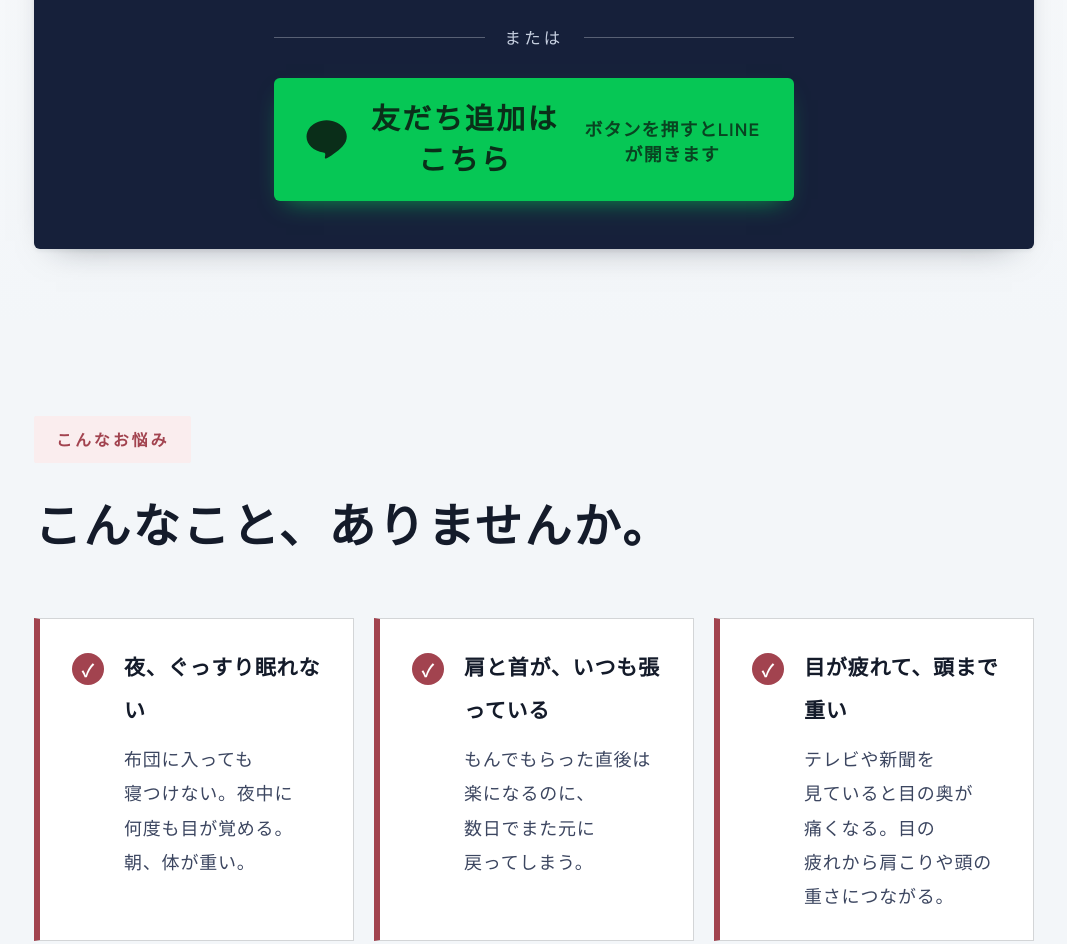
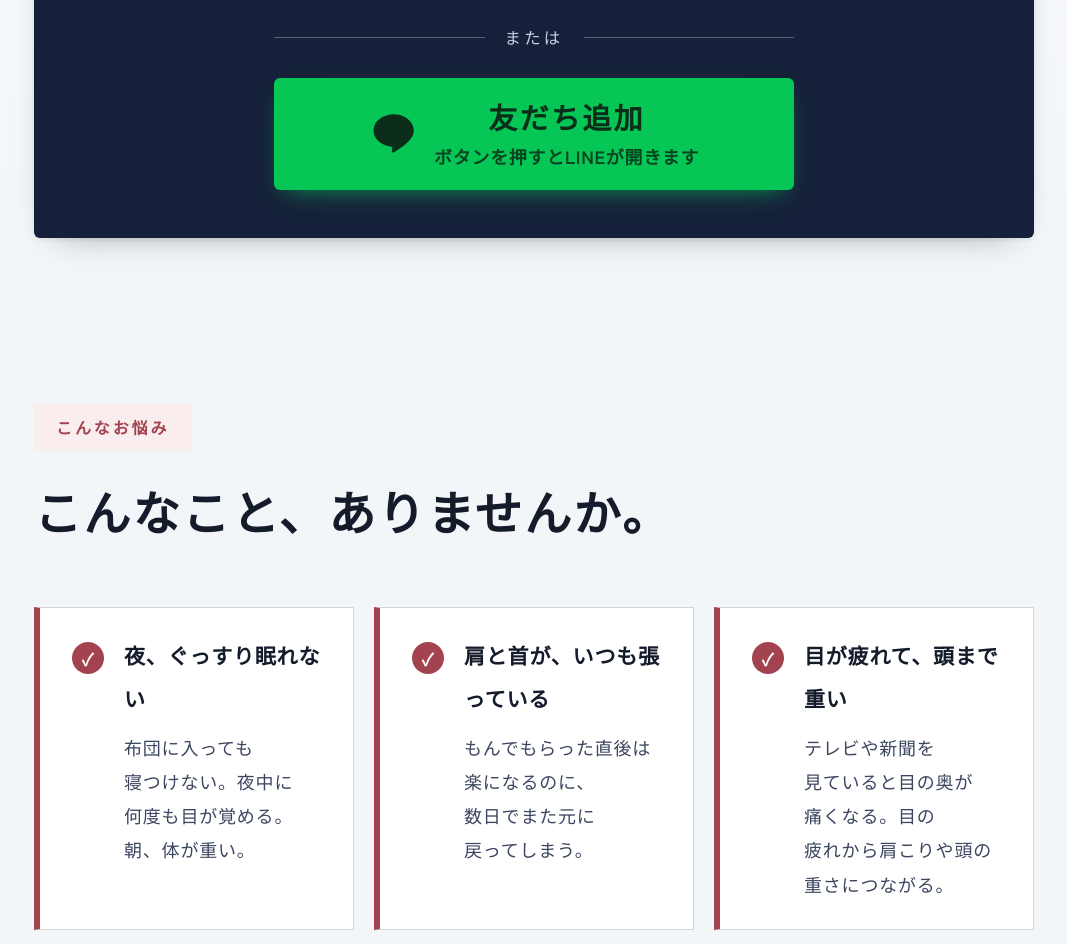
Before and after one commit to KOKI2825/jiriki-mamigaoka, a plain HTML site: page index.html in a window 1280 px wide. Shown: the part 1143-2087 px from the top of the page, without its empty margins (106-1173 px from the left). Drawn offline with Linux system fonts and the light colour scheme; a web font is replaced by a local one.

Commit message:
LINEボタン内の改行崩れを修正
Co-Authored-By: Claude Opus 5 <noreply@anthropic.com>

```diff
--- a/index.html
+++ b/index.html
@@ -105,14 +105,15 @@ h1 em{font-style:normal; color:var(--accent); border-bottom:.18em solid var(--ac
   padding:1.05rem 1.4rem; border-radius:6px; box-shadow:0 10px 24px -12px rgba(6,199,85,.8); transition:transform .2s ease, filter .2s ease}
 .linebtn:hover{transform:translateY(-2px); filter:brightness(1.06)}
 .linebtn svg{flex:none; width:1.7em; height:1.7em}
-.linebtn small{display:block; font-family:"Zen Kaku Gothic New",sans-serif; font-size:.62em; font-weight:700; letter-spacing:.06em; opacity:.85; margin-top:.15rem}
+.linebtn .lb{display:block; text-align:center; line-height:1.4}
+.linebtn small{display:block; font-family:"Zen Kaku Gothic New",sans-serif; font-size:.62em; font-weight:700; letter-spacing:.04em; opacity:.85; margin-top:.2rem; white-space:nowrap}
 .linebtn.sm{font-size:.95rem; padding:.6rem 1.1rem; width:auto; border-radius:4px; box-shadow:none}
 .linebtn.sm svg{width:1.4em; height:1.4em}
 .qr-block{display:grid; justify-items:center; gap:.6rem; margin-top:.4rem}
 .qr-plate{background:#fff; padding:.6rem; border-radius:4px; width:9.5rem}
 .qr{display:block; width:100%; height:auto; shape-rendering:crispEdges}
 .qr-block p{font-size:.78rem; color:var(--moon-soft); line-height:1.8}
-@media (max-width:700px){ .qr-block{display:none} .telbox{padding:1.5rem 1.1rem} }
+@media (max-width:700px){ .qr-block{display:none} .telbox{padding:1.5rem 1.1rem} .linebtn{padding:1rem .9rem; gap:.6rem; letter-spacing:.05em} }
 
 /* ---- worry cards ---- */
 .worries{display:grid; grid-template-columns:repeat(auto-fit,minmax(280px,1fr)); gap:1rem; margin-top:2.6rem}
@@ -226,7 +227,7 @@ footer strong{font-family:"Zen Old Mincho",serif; color:#fff; font-size:1.15rem;
         <button type="button" class="l" id="fsL" aria-pressed="false">大きく</button>
       </div>
       <a class="tel-mini" href="tel:0000000000"><svg viewBox="0 0 24 24" fill="currentColor" aria-hidden="true"><path d="M6.6 10.8c1.7 3.4 4.2 5.9 7.6 7.6l2.5-2.5c.3-.3.8-.4 1.2-.3 1.2.4 2.5.6 3.9.6.6 0 1 .4 1 1V21c0 .6-.4 1-1 1C11.3 22 2 12.7 2 1c0-.6.4-1 1-1h3.9c.6 0 1 .4 1 1 0 1.3.2 2.6.6 3.9.1.4 0 .8-.3 1.2l-2.6 2.5z" transform="translate(0 1)"/></svg> <span>000-0000-0000<small>9時〜16時</small></span></a>
-      <a class="linebtn sm" href="https://lin.ee/zrGml9s" target="_blank" rel="noopener"><svg viewBox="0 0 24 24" fill="currentColor" aria-hidden="true"><path d="M12 2.6c-5.4 0-9.8 3.5-9.8 7.9 0 3.9 3.5 7.2 8.2 7.8.3.07.75.22.86.5.1.26.07.66.03.92l-.14.83c-.04.25-.2.97.85.53s5.65-3.33 7.7-5.7c1.42-1.56 2.1-3.14 2.1-4.88 0-4.36-4.4-7.9-9.8-7.9z"/></svg> LINEで相談</a>
+      <a class="linebtn sm" href="https://lin.ee/zrGml9s" target="_blank" rel="noopener"><svg viewBox="0 0 24 24" fill="currentColor" aria-hidden="true"><path d="M12 2.6c-5.4 0-9.8 3.5-9.8 7.9 0 3.9 3.5 7.2 8.2 7.8.3.07.75.22.86.5.1.26.07.66.03.92l-.14.83c-.04.25-.2.97.85.53s5.65-3.33 7.7-5.7c1.42-1.56 2.1-3.14 2.1-4.88 0-4.36-4.4-7.9-9.8-7.9z"/></svg><span class="lb">LINEで相談</span></a>
     </div>
   </div>
 </div>
@@ -247,7 +248,7 @@ footer strong{font-family:"Zen Old Mincho",serif; color:#fff; font-size:1.15rem;
       <a class="num" href="tel:0000000000">000-0000-0000</a>
       <p class="hours">受付時間　午前9時 〜 午後4時<br>出られないこともございます。<br>その際は、こちらから折り返します。</p>
       <p class="split">または</p>
-      <a class="linebtn" href="https://lin.ee/zrGml9s" target="_blank" rel="noopener"><svg viewBox="0 0 24 24" fill="currentColor" aria-hidden="true"><path d="M12 2.6c-5.4 0-9.8 3.5-9.8 7.9 0 3.9 3.5 7.2 8.2 7.8.3.07.75.22.86.5.1.26.07.66.03.92l-.14.83c-.04.25-.2.97.85.53s5.65-3.33 7.7-5.7c1.42-1.56 2.1-3.14 2.1-4.88 0-4.36-4.4-7.9-9.8-7.9z"/></svg> 友だち追加はこちら<small>ボタンを押すとLINEが開きます</small></a>
+      <a class="linebtn" href="https://lin.ee/zrGml9s" target="_blank" rel="noopener"><svg viewBox="0 0 24 24" fill="currentColor" aria-hidden="true"><path d="M12 2.6c-5.4 0-9.8 3.5-9.8 7.9 0 3.9 3.5 7.2 8.2 7.8.3.07.75.22.86.5.1.26.07.66.03.92l-.14.83c-.04.25-.2.97.85.53s5.65-3.33 7.7-5.7c1.42-1.56 2.1-3.14 2.1-4.88 0-4.36-4.4-7.9-9.8-7.9z"/></svg><span class="lb">友だち追加<small>ボタンを押すとLINEが開きます</small></span></a>
     </div>
   </div>
 </header>
@@ -401,7 +402,7 @@ footer strong{font-family:"Zen Old Mincho",serif; color:#fff; font-size:1.15rem;
 
       <div class="telbox">
         <p class="cap">LINEでのお問い合わせ</p>
-        <a class="linebtn" href="https://lin.ee/zrGml9s" target="_blank" rel="noopener"><svg viewBox="0 0 24 24" fill="currentColor" aria-hidden="true"><path d="M12 2.6c-5.4 0-9.8 3.5-9.8 7.9 0 3.9 3.5 7.2 8.2 7.8.3.07.75.22.86.5.1.26.07.66.03.92l-.14.83c-.04.25-.2.97.85.53s5.65-3.33 7.7-5.7c1.42-1.56 2.1-3.14 2.1-4.88 0-4.36-4.4-7.9-9.8-7.9z"/></svg> 友だち追加はこちら<small>ボタンを押すとLINEが開きます</small></a>
+        <a class="linebtn" href="https://lin.ee/zrGml9s" target="_blank" rel="noopener"><svg viewBox="0 0 24 24" fill="currentColor" aria-hidden="true"><path d="M12 2.6c-5.4 0-9.8 3.5-9.8 7.9 0 3.9 3.5 7.2 8.2 7.8.3.07.75.22.86.5.1.26.07.66.03.92l-.14.83c-.04.25-.2.97.85.53s5.65-3.33 7.7-5.7c1.42-1.56 2.1-3.14 2.1-4.88 0-4.36-4.4-7.9-9.8-7.9z"/></svg><span class="lb">友だち追加<small>ボタンを押すとLINEが開きます</small></span></a>
         <p class="hours">24時間受け付けています。<br>お返事は、翌営業日までにいたします。</p>
         <div class="qr-block">
           <div class="qr-plate"><svg xmlns="http://www.w3.org/2000/svg" viewBox="0 0 29 29" class="qr" role="img" aria-label="LINE公式アカウントのQRコード"><path fill="#fff" d="M0 0h29v29h-29z"/><path stroke="#141b2a" d="M2 2.5h7m1 0h1m1 0h2m1 0h3m2 0h7m-25 1h1m5 0h1m1 0h5m5 0h1m5 0h1m-25 1h1m1 0h3m1 0h1m1 0h3m1 0h3m1 0h1m1 0h1m1 0h3m1 0h1m-25 1h1m1 0h3m1 0h1m2 0h1m3 0h1m4 0h1m1 0h3m1 0h1m-25 1h1m1 0h3m1 0h1m1 0h2m2 0h3m1 0h1m1 0h1m1 0h3m1 0h1m-25 1h1m5 0h1m2 0h1m1 0h2m1 0h1m1 0h1m1 0h1m5 0h1m-25 1h7m1 0h1m1 0h1m1 0h1m1 0h1m1 0h1m1 0h7m-16 1h5m1 0h1m-16 1h1m2 0h6m1 0h1m3 0h1m2 0h1m2 0h1m1 0h3m-24 1h1m2 0h2m1 0h1m1 0h2m1 0h4m3 0h5m-24 1h1m2 0h2m1 0h1m1 0h3m4 0h3m2 0h2m2 0h1m-20 1h1m1 0h1m4 0h1m2 0h1m2 0h7m-25 1h8m1 0h1m2 0h1m1 0h1m1 0h1m1 0h2m4 0h1m-25 1h1m4 0h1m1 0h4m4 0h1m4 0h1m2 0h1m-24 1h4m1 0h2m1 0h1m1 0h4m1 0h1m1 0h1m2 0h5m-25 1h1m1 0h2m3 0h2m2 0h1m7 0h1m1 0h2m1 0h1m-25 1h1m2 0h2m1 0h2m1 0h1m3 0h1m1 0h6m1 0h2m-16 1h2m1 0h2m1 0h1m1 0h1m3 0h1m1 0h2m-24 1h7m1 0h1m2 0h1m2 0h1m1 0h1m1 0h1m1 0h1m3 0h1m-25 1h1m5 0h1m1 0h1m1 0h1m1 0h2m1 0h2m3 0h1m-21 1h1m1 0h3m1 0h1m1 0h1m3 0h2m1 0h6m2 0h2m-25 1h1m1 0h3m1 0h1m1 0h2m4 0h3m1 0h1m4 0h2m-25 1h1m1 0h3m1 0h1m2 0h1m2 0h1m1 0h1m2 0h1m2 0h5m-25 1h1m5 0h1m2 0h2m8 0h2m1 0h3m-25 1h7m1 0h1m1 0h1m1 0h3m1 0h2m3 0h1m2 0h1"/></svg></div>
@@ -420,7 +421,7 @@ footer strong{font-family:"Zen Old Mincho",serif; color:#fff; font-size:1.15rem;
     <p>お電話　000-0000-0000<br>
     午前9時〜午後4時／出られないときは折り返します<br>
     LINE公式アカウント　24時間受付</p>
-    <p style="margin-top:1rem"><a class="linebtn sm" href="https://lin.ee/zrGml9s" target="_blank" rel="noopener"><svg viewBox="0 0 24 24" fill="currentColor" aria-hidden="true"><path d="M12 2.6c-5.4 0-9.8 3.5-9.8 7.9 0 3.9 3.5 7.2 8.2 7.8.3.07.75.22.86.5.1.26.07.66.03.92l-.14.83c-.04.25-.2.97.85.53s5.65-3.33 7.7-5.7c1.42-1.56 2.1-3.14 2.1-4.88 0-4.36-4.4-7.9-9.8-7.9z"/></svg> 友だち追加はこちら</a></p>
+    <p style="margin-top:1rem"><a class="linebtn sm" href="https://lin.ee/zrGml9s" target="_blank" rel="noopener"><svg viewBox="0 0 24 24" fill="currentColor" aria-hidden="true"><path d="M12 2.6c-5.4 0-9.8 3.5-9.8 7.9 0 3.9 3.5 7.2 8.2 7.8.3.07.75.22.86.5.1.26.07.66.03.92l-.14.83c-.04.25-.2.97.85.53s5.65-3.33 7.7-5.7c1.42-1.56 2.1-3.14 2.1-4.88 0-4.36-4.4-7.9-9.8-7.9z"/></svg><span class="lb">友だち追加</span></a></p>
     <p style="margin-top:1.2rem; opacity:.8">※ 自力整体は健康法であり、医療行為・治療ではありません。効果の感じ方には個人差があります。</p>
   </div>
 </footer>
```
